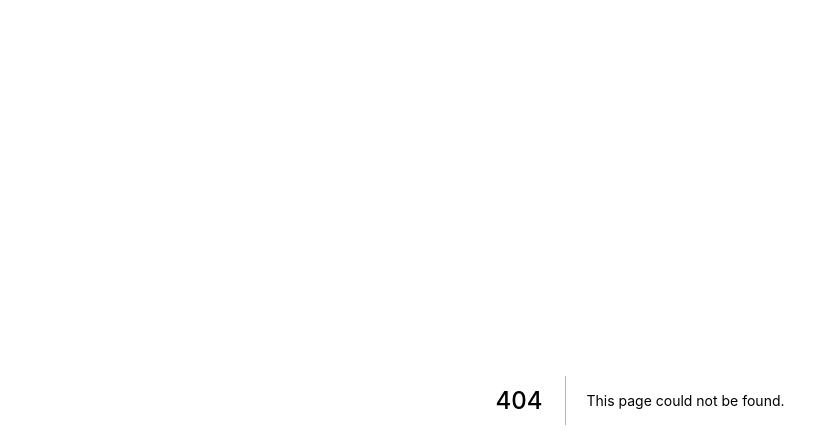
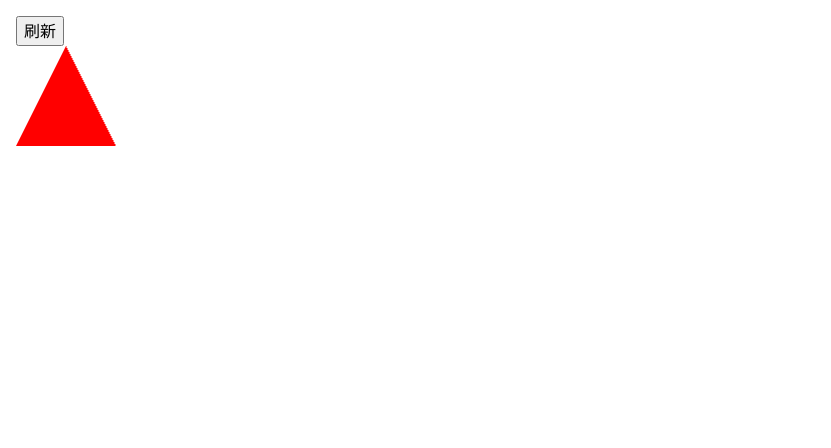
Before and after one commit to feikerwu/visiual-101, a Next.js app: page /webgl in a window 1280 px wide. Before the commit this address had no page. Shown: the top 448 px of the page, without its empty margins (0-831 px from the left). Built offline with nearby package versions, Linux system fonts and the light colour scheme.

Commit message:
chore: webgl 绘制

```diff
--- /dev/null
+++ b/pages/webgl.tsx
@@ -0,0 +1,79 @@
+import { useEffect, useState } from 'react';
+
+// 顶点着色器
+const vertex = `
+  attribute vec2 position;
+
+  void main() {
+    gl_PointSize = 1.0;
+    gl_Position = vec4(position, 1.0, 1.0);
+}`;
+
+// 片元着色器
+const fragment = `
+  precision mediump float;
+
+  void main() {
+    gl_FragColor = vec4(1.0, 0.0, 0.0, 1.0);
+} `;
+
+const WebGLDemo = () => {
+  const [drawTime, setDrawtime] = useState(1);
+
+  useEffect(() => {
+    const canvas = document.querySelector('canvas');
+    if (canvas) {
+      const webgl = canvas.getContext('webgl');
+      if (webgl) {
+        const vertexShader = webgl.createShader(
+          webgl.VERTEX_SHADER
+        ) as WebGLShader;
+
+        const fragmentShader = webgl.createShader(
+          webgl.FRAGMENT_SHADER
+        ) as WebGLShader;
+
+        webgl.shaderSource(vertexShader, vertex);
+        webgl.shaderSource(fragmentShader, fragment);
+
+        webgl.compileShader(vertexShader);
+        webgl.compileShader(fragmentShader);
+
+        const program = webgl.createProgram() as WebGLProgram;
+
+        webgl.attachShader(program, vertexShader);
+        webgl.attachShader(program, fragmentShader);
+
+        webgl.linkProgram(program);
+
+        // 使用这个program
+        webgl.useProgram(program);
+
+        const points = new Float32Array([-1, -1, 0, 1, 1, -1]);
+
+        const bufferId = webgl.createBuffer();
+        webgl.bindBuffer(webgl.ARRAY_BUFFER, bufferId);
+        webgl.bufferData(webgl.ARRAY_BUFFER, points, webgl.STATIC_DRAW);
+
+        const position = webgl.getAttribLocation(program, 'position');
+        webgl.vertexAttribPointer(position, 2, webgl.FLOAT, false, 0, 0);
+        // 激活这个变量
+        webgl.enableVertexAttribArray(position);
+
+        webgl.clear(webgl.COLOR_BUFFER_BIT);
+
+        webgl.drawArrays(webgl.TRIANGLES, 0, points.length / 2);
+      }
+    }
+  }, [drawTime]);
+
+  return (
+    <div>
+      <button onClick={() => setDrawtime(drawTime + 1)}>刷新</button>
+
+      <canvas width={100} height={100}></canvas>
+    </div>
+  );
+};
+
+export default WebGLDemo;
--- /dev/null
+++ b/styles/custom.css
@@ -0,0 +1,84 @@
+*,
+*::before,
+*::after {
+  box-sizing: border-box;
+}
+
+* {
+  margin: 0;
+}
+
+html,
+body {
+  height: 100%;
+}
+
+body {
+  line-height: 1.5;
+  -webkit-font-smoothing: antialiased;
+}
+
+img,
+picture,
+video,
+canvas,
+svg {
+  display: block;
+
+  max-width: 100%;
+}
+
+input,
+button,
+textarea,
+select {
+  font: inherit;
+}
+
+p,
+h1,
+h2,
+h3,
+h4,
+h5,
+h6 {
+  overflow-wrap: break-word;
+}
+
+#root,
+#__next {
+  isolation: isolate;
+}
+
+/* Basic theme styles */
+
+body {
+  padding: 16px;
+
+  font-family: 'Wotfard', sans-serif;
+}
+
+table {
+  width: 100%;
+
+  border-collapse: collapse;
+}
+
+th {
+  text-align: left;
+
+  border-bottom: 3px solid hsl(0deg 0% 25%);
+}
+
+tr:not(:last-of-type) td {
+  border-bottom: 1px solid hsl(0deg 0% 50%);
+}
+
+/* Custom fonts */
+@font-face {
+  font-family: 'Wotfard';
+  src: url('/fonts/wotfard-regular-webfont.woff2') format('woff2');
+  font-weight: 600;
+  font-style: normal;
+  font-display: fallback;
+}
```
Also changed, not shown: pages/_app.tsx (+6 -4 lines), assets/glsl/trangle.glsl (added), public/fonts/wotfard-regular-webfont.woff2 (added).
